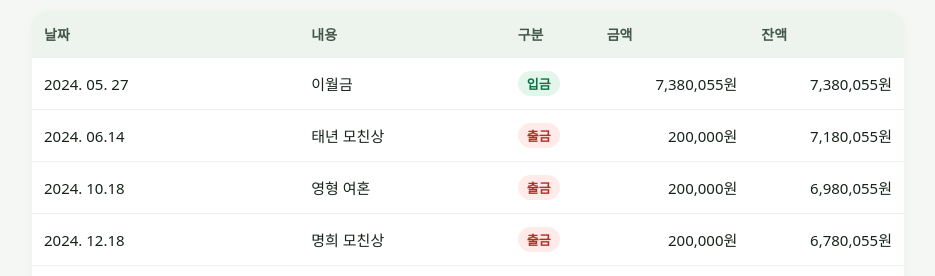
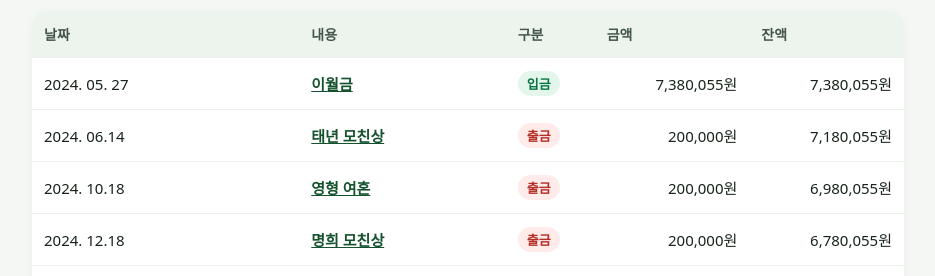
Before and after one commit to yhynong-beep/gahoe-account, a plain HTML site: page index.html in a window 1280 px wide. Shown: the part 510-786 px from the top of the page, without its empty margins (172-1107 px from the left). Drawn offline with Linux system fonts and the light colour scheme.

Commit message:
Update index.html

```diff
--- a/index.html
+++ b/index.html
@@ -6,7 +6,7 @@
 <script>
 const won=n=>Number(n||0).toLocaleString('ko-KR')+'원';let all=[],filter='전체';
 fetch('./data.json').then(r=>{if(!r.ok)throw Error('자료를 불러오지 못했습니다.');return r.json()}).then(d=>{all=d.records||[];document.getElementById('balance').textContent=won(d.summary.balance);document.getElementById('income').textContent=won(d.summary.income);document.getElementById('expense').textContent=won(d.summary.expense);render()}).catch(e=>{document.getElementById('rows').innerHTML='<tr><td colspan="5">자료를 불러오지 못했습니다.</td></tr>'});
-function render(){const q=document.getElementById('search').value.trim().toLowerCase();const list=all.filter(x=>(filter==='전체'||x.type===filter)&&(`${x.date} ${x.description} ${x.type}`.toLowerCase().includes(q)));document.getElementById('count').textContent=`전체 ${all.length}건 중 ${list.length}건 표시`;document.getElementById('empty').hidden=list.length!==0;document.getElementById('rows').innerHTML=list.map(x=>`<tr><td>${esc(x.date)}</td><td>${esc(x.description)}</td><td><span class="tag ${x.type==='입금'?'in':'out'}">${x.type}</span></td><td class="num">${won(x.amount)}</td><td class="num">${x.balance==null?'-':won(x.balance)}</td></tr>`).join('')}
+function render(){const q=document.getElementById('search').value.trim().toLowerCase();const list=all.filter(x=>(filter==='전체'||x.type===filter)&&(`${x.date} ${x.description} ${x.type}`.toLowerCase().includes(q)));document.getElementById('count').textContent=`전체 ${all.length}건 중 ${list.length}건 표시`;document.getElementById('empty').hidden=list.length!==0;document.getElementById('rows').innerHTML=list.map(x=>`<tr><td>${esc(x.date)}</td><td><a href="#" onclick="document.getElementById('search').value='${esc(x.description)}'; render(); return false;" style="color:#14532d; text-decoration:underline; font-weight:600; cursor:pointer;" title="클릭시 해당 내용 검색">${esc(x.description)}</a></td><td><span class="tag ${x.type==='입금'?'in':'out'}">${x.type}</span></td><td class="num">${won(x.amount)}</td><td class="num">${x.balance==null?'-':won(x.balance)}</td></tr>`).join('')}
 function esc(s){return String(s??'').replace(/[&<>"']/g,c=>({'&':'&amp;','<':'&lt;','>':'&gt;','"':'&quot;',"'":'&#39;'}[c]))}
 document.getElementById('search').addEventListener('input',render);document.querySelectorAll('.filters button').forEach(b=>b.addEventListener('click',()=>{filter=b.dataset.filter;document.querySelectorAll('.filters button').forEach(x=>x.classList.toggle('active',x===b));render()}));
 </script></body></html>
```
